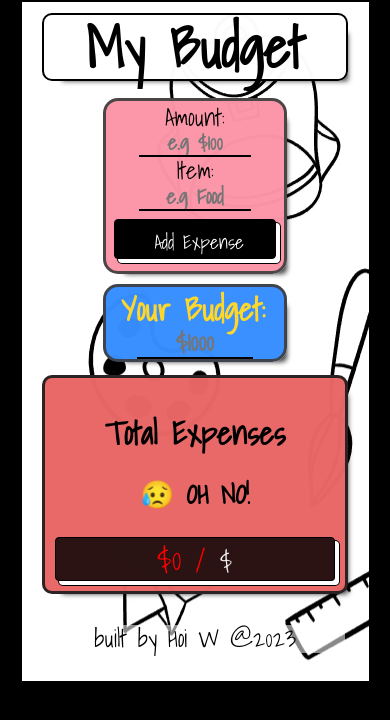
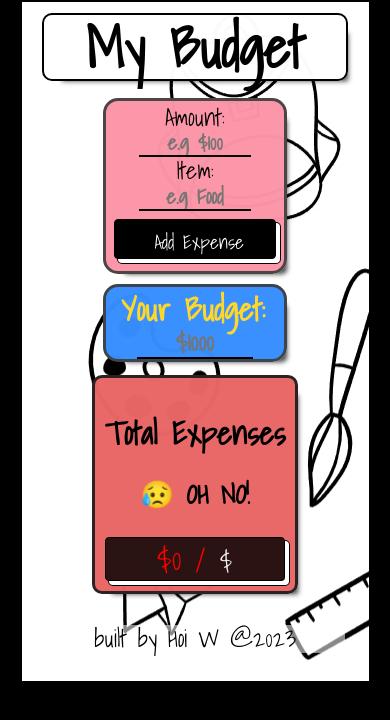
Before and after one commit to HoiJW/project-budget-app, a React (Create React App) app: page / in a window 390 px wide. Shown: the top 720 px of the page. Built offline with nearby package versions, Linux system fonts and the light colour scheme; no server answers; the database is empty.

Commit message:
adjust mobile view on sub 440px

```diff
--- a/src/ScssComponends/_expense-cards.scss
+++ b/src/ScssComponends/_expense-cards.scss
@@ -112,7 +112,7 @@
     .expense-cards{
         margin: 1% auto;
         justify-content: center;
-        min-width: 40%;
+        min-width: 42%;
         h2{
             font-size: 1.5rem;
         }
--- a/src/ScssComponends/_total-bar.scss
+++ b/src/ScssComponends/_total-bar.scss
@@ -116,7 +116,7 @@
 
 @media (max-width: 440px){
     .total{
-        width: 90%;
+        width: auto;
     }
     .green,
     .yellow,
```
